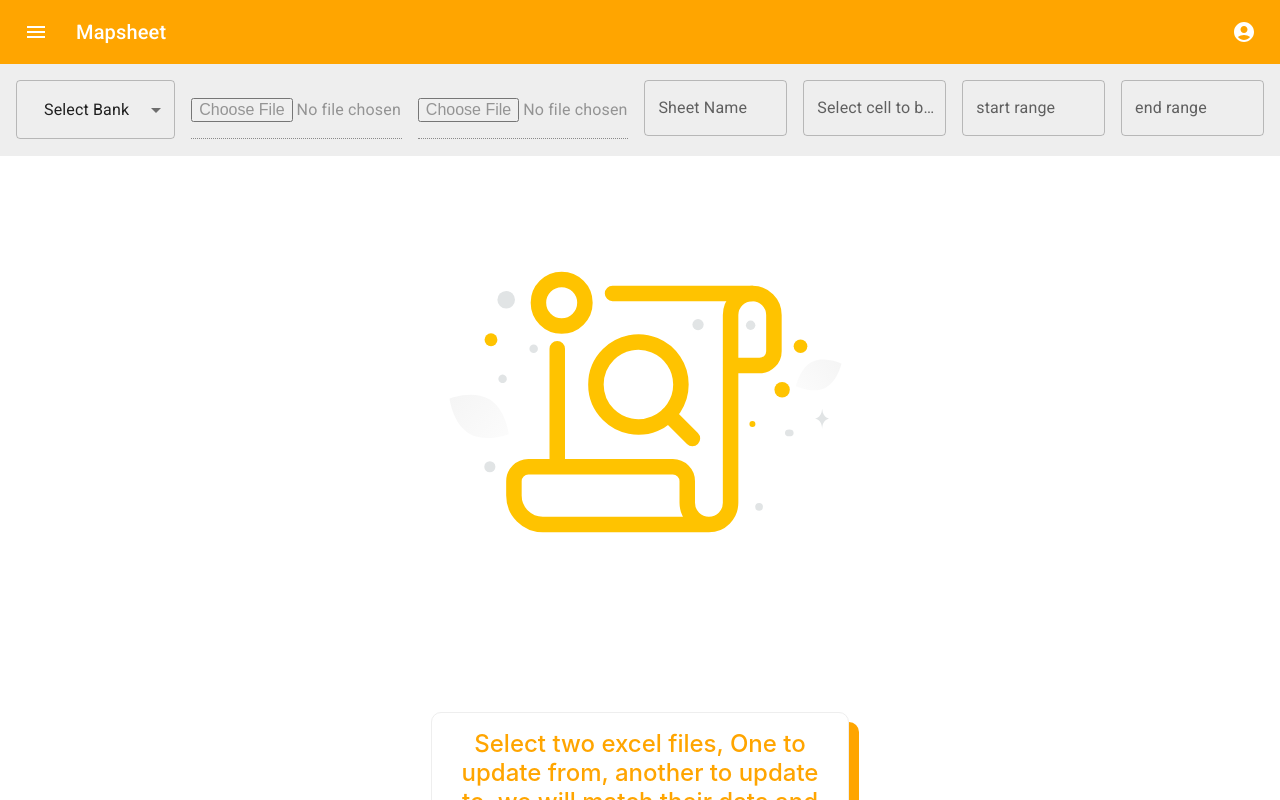
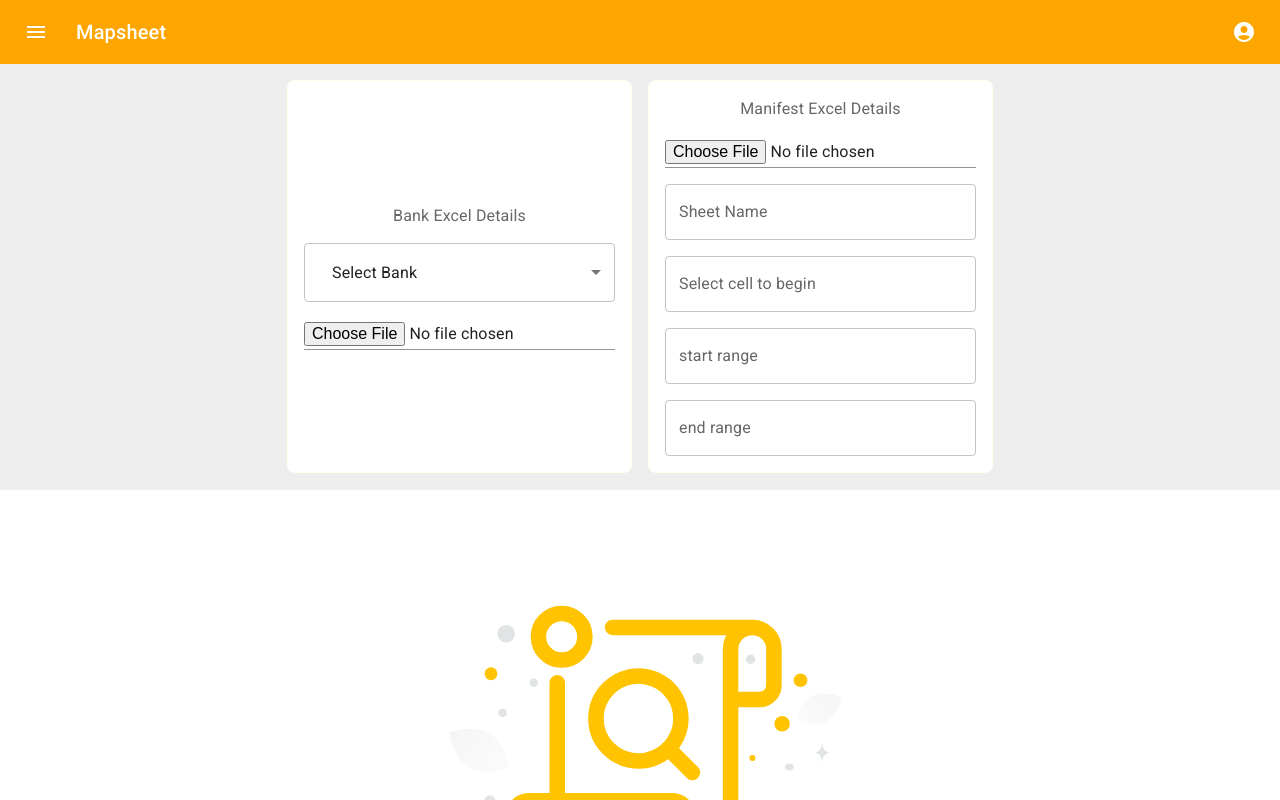
Before and after one commit to frank1003A/excelupdater_1.0, a React (Create React App) app: page / in a window 1280 px wide. Shown: the top 800 px of the page. Built offline with nearby package versions, Linux system fonts and the light colour scheme.

Commit message:
commit(1/31/22)

```diff
--- a/package.json
+++ b/package.json
@@ -18,7 +18,8 @@
     "react-scripts": "5.0.0",
     "react-swipeable-views": "^0.14.0",
     "web-vitals": "^2.1.2",
-    "xlsx": "^0.17.4"
+    "xlsx": "^0.17.4",
+    "xlsx-js-style": "^1.0.0"
   },
   "scripts": {
     "start": "react-scripts start",
--- a/src/App.css
+++ b/src/App.css
@@ -36,6 +36,34 @@ img {
   border: 1px solid #eee;
   color: orange;
   box-shadow: 10px 10px;
+}
+
+.bankinfo {
+  display: flex;
+  flex-direction: column;
+  justify-content: center;
+  padding: 1rem;
+  gap: 1rem;
+  border-radius: 8px;
+  background: #fff;
+  border: 1px solid #ffee;
+}
+
+.sheetinfo {
+  display: flex;
+  padding: 1rem;
+  border: 1px solid #ffee;
+  align-items: center;
+  gap: 1rem;
+  background: #fff;
+  border-radius: 8px;
+  flex-direction: column;
+}
+
+.inerform {
+  display: flex;
+  flex-direction: column;
+  gap: 1rem;
 }
 
 .App-logo {
--- a/src/components/Container.jsx
+++ b/src/components/Container.jsx
@@ -12,7 +12,7 @@ import { TextField } from "@mui/material";
 import imgSh from "../assets/391.svg";
 import fdsvg from "../assets/Fidelity-Bank-Icon.svg"
 import zbpng from "../assets/png/Zenith-bank-logo.png"
-import { Paper } from "@mui/material";
+import { Paper, FormLabel } from "@mui/material";
 import Snackbar from "@mui/material/Snackbar";
 import MuiAlert from "@mui/material/Alert";
 import { Select, MenuItem } from "@mui/material";
@@ -248,7 +248,7 @@ function Container() {
                     'TOTAL PAID': exceldata[i].Amount,
                     'DATE': exceldata[i]['Trans Date'],
                     'BALANCE': exceldata[i].Amount,
-                    'REMARK': exceldata[i].Description,
+                    'REMARK': sliceRemarksZenith(exceldata[i].Description),
                     'Reference':exceldata[i]['Trans Reference']
                   }
                   worksheet[sheetname].push(dta);
@@ -298,7 +298,7 @@ function Container() {
         const updatedWs = XLSX.utils.sheet_add_json(
           wb.Sheets[sheetname],
           worksheet[sheetname],
-          { origin: startIndex.toUpperCase(), skipHeader: true }
+          { origin: startIndex.toUpperCase(), skipHeader: true, raw: true}
         );
         resolve(updatedWs);
 
@@ -356,7 +356,7 @@ function Container() {
                   'TOTAL PAID': exceldata[i].Amount,
                   'DATE': exceldata[i]["Transaction Date"],
                   'BALANCE': exceldata[i].Balance,
-                  'REMARK': exceldata[i].Details.slice(13, exceldata[i].Details.length),
+                  'REMARK': sliceRemarksFidelity(exceldata[i].Details),
                   'code':exceldata[i].code
                 }
                 worksheet[sheetname].push(dta);
@@ -423,6 +423,41 @@ function Container() {
     promise.then(() => {
       handlesucClick();
     });
+  }
+
+  //slice remark zenith
+  const sliceRemarksZenith = (text) => {
+    const m_idx = text.indexOf('FRM')
+    const m_idx2 = text.indexOf('from')
+    const m_idx2_cap = text.indexOf('FROM')
+    const s_idx = text.indexOf('TO')
+    const s_idx2 = text.indexOf('to')
+    const f_dsh = text.indexOf('/')
+    const l_dsh = text.lastIndexOf('/')
+    let rep = ""
+    if (text.includes('TRF')) rep = text.slice(m_idx + 3, s_idx)
+    if (text.includes('Transfer')) rep = text.slice(m_idx2 + 4, s_idx2)
+    if (text.includes('NIP') && !(text.includes('TRF') || text.includes('/'))) rep = text
+    if (text.includes('NIP') && text.includes('/') && !(text.includes('TRF'))) rep = text.slice(f_dsh + 1, l_dsh)
+    if (text.includes('TRANSFER')) rep = text.slice(m_idx2_cap + 4, s_idx2)
+    if (text.includes('OPAY')) rep = text.slice(f_dsh + 6, l_dsh)
+    if (text.includes('STAMP')) rep = text
+
+    return rep
+  }
+
+  //slice remark fidelity
+  const sliceRemarksFidelity = (text) => {
+    const m_idx2 = text.indexOf('from')
+    const m_idx2_cap = text.indexOf('FROM')
+    let rep = ""
+    if (text.includes('Transfer')) rep = text.slice(m_idx2 + 4, text.length)
+    if (text.includes('TRANSFER')) rep = text.slice(m_idx2_cap + 4, text.length)
+    if (text.includes('STAMP')) rep = text
+    if (text.includes(':') && text.includes('TRF')) rep = text
+    if (text.includes(':') && !(text.includes('TRF'))) rep = text
+
+    return rep
   }
 
   //check start population position
@@ -522,95 +557,12 @@ function Container() {
         <br />
         <br />
         <p className="descp">
-          Select two excel files, One to update from, another to update to, we
+          Select two excel files, one to update from, another to update to, we
           will match their data and update file of choice
         </p>
       </div>
     </>
   );
-
-
-
-  const checkInput = () => {
-    if (!(sheetname && startIndex && rangeS && rangeE && selectBank)) {
-      return (
-        <>
-        <Tooltip title={'Select Bank Excel File'}>
-          <Input
-            accept="file"
-            id="icon-button-file"
-            multiple
-            disabled={true}
-            type="file"
-            aria-labelledby="update from"
-            onChange={(e) => {
-              const file = e.target.files[0];
-              readExcelFile(file);
-            }}
-          />
-           </Tooltip>
-
-           <Tooltip title={'Select Manifest to update'}>
-           <Input
-            variant="outlined"
-            accept="file"
-            id="icon-button-file"
-            multiple
-            disabled={true}
-            type="file"
-            onChange={(e) => {
-              const fileTwo = e.target.files[0];
-              if (selectBank === 1 ) {
-                matchByRef( `manifest ${convert(new Date(Date.now()))}`, "xlsx", fileTwo)
-              }else if (selectBank === 2){
-                matchByCodeFidelity( `manifest ${convert(new Date(Date.now()))}`, "xlsx", fileTwo)
-              }
-            }}
-          />
-           </Tooltip>
-
-        </>
-      );
-    } else {
-      return (
-        <>
-        <Tooltip title={'Select Bank Excel File'}>
-          <Input
-            accept="file"
-            id="icon-button-file"
-            multiple
-            disabled={false}
-            type="file"
-            aria-labelledby="update from"
-            onChange={(e) => {
-              const file = e.target.files[0];
-              readExcelFile(file);
-            }}
-          />
-          </Tooltip>
-
-          <Tooltip title={'Select Manifest to update'}>
-          <Input
-            variant="outlined"
-            accept="file"
-            id="icon-button-file"
-            multiple
-            disabled={false}
-            type="file"
-            onChange={(e) => {
-              const fileTwo = e.target.files[0];
-              if (selectBank === 1 ) {
-                matchByRef( `manifest ${convert(new Date(Date.now()))}`, "xlsx", fileTwo)
-              }else if (selectBank === 2){
-                matchByCodeFidelity( `manifest ${convert(new Date(Date.now()))}`, "xlsx", fileTwo)
-              }
-            }}
-          />
-          </Tooltip>
-        </>
-      );
-    }
-  };
 
   const displayByBank = () => {
     if (exceldata.length > 0 && selectBank === 1) {
@@ -627,14 +579,49 @@ function Container() {
   return (
     <div>
       <div className="scontainer">
-      <Select labelId="label" sx={{padding:"1.5px 14px"}} id="select" value={selectBank} onChange={(e) => setselectBank(e.target.value)}>
+        <div className="bankinfo">
+        <FormLabel>Bank Excel Details</FormLabel>
+        <Select labelId="label" sx={{padding:"1.5px 14px"}} id="select" value={selectBank} onChange={(e) => setselectBank(e.target.value)}>
             <MenuItem value={0}>Select Bank</MenuItem>
             <MenuItem value={1}>Zenith <img src={zbpng} alt="zenith logo" /></MenuItem>
             <MenuItem value={2}>Fidelity<img src={fdsvg} alt="fidelity logo" /></MenuItem>
           </Select>
 
-        {checkInput()}
-
+          <Tooltip title={'Select Bank Excel File'}>
+          <Input
+            accept="file"
+            id="icon-button-file"
+            multiple
+            disabled={false}
+            type="file"
+            aria-labelledby="update from"
+            onChange={(e) => {
+              const file = e.target.files[0];
+              readExcelFile(file);
+            }}
+          />
+          </Tooltip>
+        </div>
+        <div className="sheetinfo">
+        <FormLabel>Manifest Excel Details</FormLabel>
+        <div className="inerform">
+        <Tooltip title={'Select Manifest to update'}>
+           <Input
+            variant="outlined"
+            accept="file"
+            id="icon-button-file"
+            multiple
+            type="file"
+            onChange={(e) => {
+              const fileTwo = e.target.files[0];
+              if (selectBank === 1 ) {
+                matchByRef( `manifest ${convert(new Date(Date.now()))}`, "xlsx", fileTwo)
+              }else if (selectBank === 2){
+                matchByCodeFidelity( `manifest ${convert(new Date(Date.now()))}`, "xlsx", fileTwo)
+              }
+            }}
+          />
+           </Tooltip>
         <TextField
           variant="outlined"
           label="Sheet Name"
@@ -660,6 +647,9 @@ function Container() {
           value={rangeE.toUpperCase()}
           onChange={(e) => setrangeE(e.target.value)}
         />
+        </div>
+
+        </div>
 
       </div>
       <div className="dispSheets" style={{ display: "flex" }}></div>
@@ -700,11 +690,46 @@ function Container() {
 
 export default Container;
 
-/**const dta = {
-                    'TOTAL PAID': exceldata[i].Amount,
-                    'DATE': exceldata[i]["Transaction Date"],
-                    'BALANCE': exceldata[i].Balance,
-                    'REMARK': exceldata[i].Details,
-                    'code':exceldata[i].code
-                  }
-                  worksheet[sheetname].push(dta); */
+/** const checkInput = () => {
+    if (!(sheetname && startIndex && rangeS && rangeE && selectBank)) {
+      return (
+        <>
+        <Tooltip title={'Select Bank Excel File'}>
+          <Input
+            accept="file"
+            id="icon-button-file"
+            multiple
+            disabled={true}
+            type="file"
+            aria-labelledby="update from"
+            onChange={(e) => {
+              const file = e.target.files[0];
+              readExcelFile(file);
+            }}
+          />
+           </Tooltip>
+
+
+        </>
+      );
+    } else {
+      return (
+        <>
+        <Tooltip title={'Select Bank Excel File'}>
+          <Input
+            accept="file"
+            id="icon-button-file"
+            multiple
+            disabled={false}
+            type="file"
+            aria-labelledby="update from"
+            onChange={(e) => {
+              const file = e.target.files[0];
+              readExcelFile(file);
+            }}
+          />
+          </Tooltip>
+        </>
+      );
+    }
+  }; */
```
Also changed, not shown: 1 other file (tests, documents, lock files or other folders).
